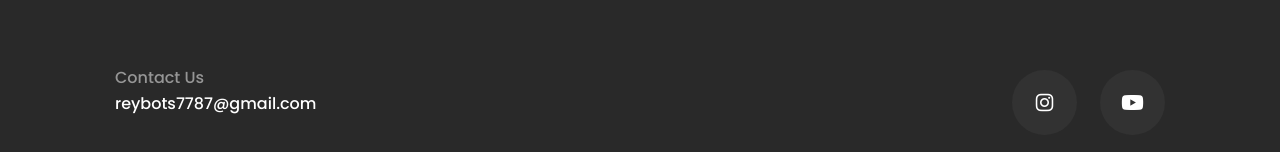
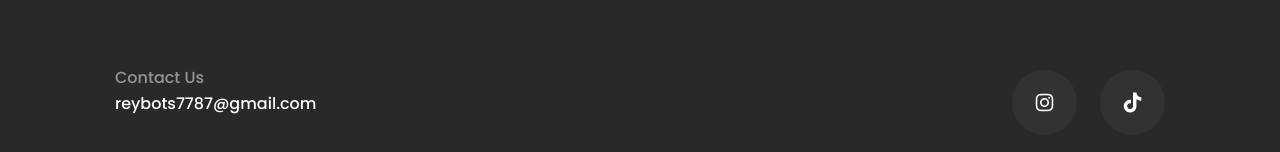
Before and after one commit to frc7787/Website-2024, a Next.js app: page / in a window 1280 px wide. Shown: the part 7538-7690 px from the top of the page. Built offline with nearby package versions, Linux system fonts and the light colour scheme.

Commit message:
added tiktok to the footer

```diff
--- a/components/Footer.js
+++ b/components/Footer.js
@@ -21,9 +21,11 @@ export default function Footer() {
                             <i className="fa-brands fa-instagram"></i>
                         </button>
                     </Link>
-                    <button className="socialButton" aria-label="Youtube Link" >
-                        <i className="fa-brands fa-youtube"></i>
-                    </button>
+                    <Link href="https://www.tiktok.com/@reybots7787?_t=8acNpBsmYNh&_r=1" target="_blank" rel="noreferrer" >
+                        <button className="socialButton" aria-label="Youtube Link" >
+                            <i className="fa-brands fa-tiktok"></i>
+                        </button>
+                    </Link>
                 </div>
             </div>
         </footer>
```
